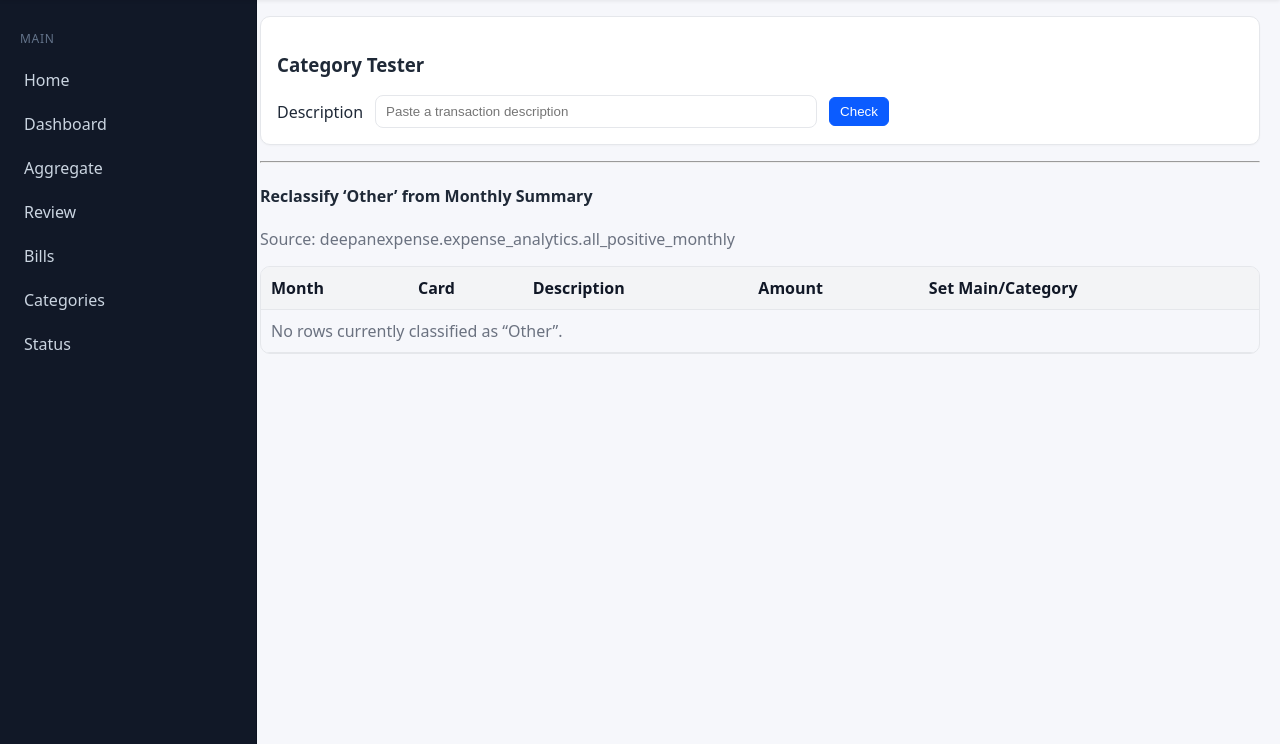
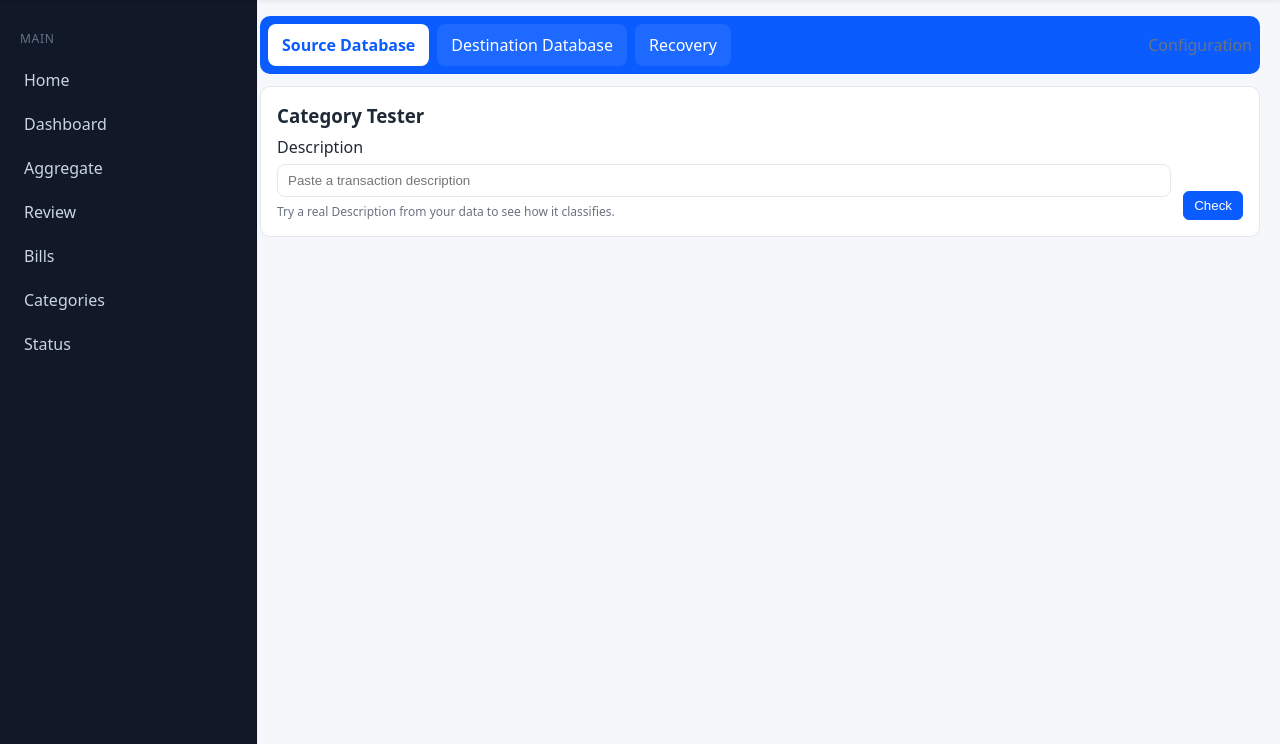
Before and after one commit to pdeepanraj/expensetracker, a Flask app: template templates/categories.html in a window 1280 px wide. Shown: the part 56-800 px from the top of the page. Run offline with Flask 3, Linux system fonts and the light colour scheme; the template is opened without the code that fills it, so the values that code supplies are empty.

Commit message:
Update categories.html

```diff
--- a/templates/categories.html
+++ b/templates/categories.html
@@ -1,32 +1,103 @@
 {% extends "base.html" %}
 {% block title %}Categories{% endblock %}
 
+{% block head %}
+<style>
+  /* Top tab bar */
+  .tabs {
+    display: flex; gap: 8px; padding: 8px; background: #0b5cff; border-radius: 10px;
+    color: #fff; align-items: center;
+  }
+  .tab {
+    display: inline-flex; align-items: center; gap: 8px;
+    padding: 10px 14px; border-radius: 8px; cursor: pointer; user-select: none;
+    background: rgba(255,255,255,.08);
+  }
+  .tab.active { background: #fff; color: #0b5cff; font-weight: 600; }
+  .tabs-spacer { flex: 1; }
+
+  /* Section cards inside the page */
+  .section { background: var(--panel); border: 1px solid var(--border); border-radius: 10px; padding: 16px; margin-top: 12px; }
+  .section h3 { margin: 0 0 8px 0; }
+  .row { display: grid; gap: 12px; }
+  .grid-2 { grid-template-columns: 1fr 1fr; }
+  .grid-3 { grid-template-columns: repeat(3, 1fr); }
+  .muted { color: var(--muted); }
+
+  /* Compact form controls */
+  .form-row { display: flex; flex-wrap: wrap; align-items: flex-end; gap: 12px; }
+  .form-field { display:flex; flex-direction: column; gap:6px; min-width: 220px; }
+  .form-field input[type="text"], .form-field select, .form-field textarea {
+    padding: 8px 10px; border-radius: 8px; border: 1px solid var(--border); background: #fff;
+  }
+  .hint { font-size: 12px; color: var(--muted); }
+
+  /* Sticky table */
+  .table-wrap { margin-top: 10px; border: 1px solid var(--border); border-radius: 10px; overflow: hidden; }
+  .table-scroll { max-height: 58vh; overflow: auto; }
+  table { width: 100%; border-collapse: collapse; }
+  thead th { position: sticky; top: 0; background: #f3f4f6; border-bottom: 1px solid var(--border); padding: 10px; text-align: left; z-index: 1; }
+  tbody td { padding: 10px; border-bottom: 1px solid var(--border); }
+  tbody tr:hover { background: #fafafa; }
+
+  /* Pills for results */
+  .pill { display:inline-block; padding: 2px 8px; border-radius: 999px; font-size: 12px; border: 1px solid var(--border); }
+  .pill.ok { background: #ecfdf5; color: #065f46; border-color: #a7f3d0; }
+  .pill.warn { background: #fff7ed; color: #9a3412; border-color: #fed7aa; }
+
+  @media (max-width: 980px) {
+    .grid-2, .grid-3 { grid-template-columns: 1fr; }
+    .form-field { min-width: 180px; }
+  }
+</style>
+{% endblock %}
+
 {% block content %}
-<div class="card">
+
+<!-- Tab bar -->
+<div class="tabs">
+  <div class="tab active" data-tab="tester">Source Database</div>
+  <div class="tab" data-tab="add">Destination Database</div>
+  <div class="tab" data-tab="reclass">Recovery</div>
+  <div class="tabs-spacer"></div>
+  <div class="muted">Configuration</div>
+</div>
+
+<!-- Tester section -->
+<div class="section" id="tab-tester">
   <h3>Category Tester</h3>
-
   {% if message %}
     <p class="muted" style="color: {{ 'green' if message_type=='ok' else 'crimson' }};">{{ message }}</p>
   {% endif %}
-
-  <form method="get" action="{{ url_for('categories_get') }}" class="inline" style="gap:12px;">
+  <form method="get" action="{{ url_for('categories_get') }}" class="form-row" style="margin-top:8px;">
+    <div class="form-field" style="flex:1; min-width:360px;">
       <label for="desc">Description</label>
-    <input id="desc" name="desc" type="text" value="{{ description }}" style="min-width:420px;" placeholder="Paste a transaction description">
+      <input id="desc" name="desc" type="text" value="{{ description }}" placeholder="Paste a transaction description">
+      <div class="hint">Try a real Description from your data to see how it classifies.</div>
+    </div>
+    <div>
       <button class="btn secondary" type="submit">Check</button>
+    </div>
   </form>
 
   {% if description %}
-    <p class="muted">Result: MainCategory = <b>{{ result_main }}</b>, Category = <b>{{ result_cat }}</b></p>
+    <div style="margin-top:10px;">
+      <span class="muted">Result:</span>
+      <span class="pill {{ 'ok' if result_cat!='Other' else 'warn' }}">Main = {{ result_main or '—' }}</span>
+      <span class="pill {{ 'ok' if result_cat!='Other' else 'warn' }}">Category = {{ result_cat or '—' }}</span>
+    </div>
   {% endif %}
+</div>
 
-  {% if result_cat == 'Other' or result_cat == '' %}
-  <hr>
-  <h4>Add New Category</h4>
-  <p class="muted">Adds keywords to BigQuery table: {{ project if project else 'deepanexpense' }}.{{ dataset if dataset else 'expense_analytics' }}.category_config, then reclassifies matching “Other” rows.</p>
-  <form method="post" action="{{ url_for('categories_add_post') }}" class="inline" style="gap:12px; align-items:flex-end;">
+<!-- Add Category section -->
+<div class="section" id="tab-add" style="display:none;">
+  <h3>Add New Category</h3>
+  <p class="muted">Adds keywords to BigQuery: {{ project if project else 'deepanexpense' }}.{{ dataset if dataset else 'expense_analytics' }}.category_config and reclassifies matching “Other” rows.</p>
+
+  <form method="post" action="{{ url_for('categories_add_post') }}" class="form-row" style="margin-top:8px;">
     <input type="hidden" name="desc" value="{{ description }}">
-    <div>
-      <label for="main">Main</label><br>
+    <div class="form-field">
+      <label for="main">Main</label>
       <select id="main" name="main">
         {% for m in mains %}
           <option value="{{ m }}" {% if m == result_main %}selected{% endif %}>{{ m }}</option>
@@ -34,32 +105,36 @@
         <option value="Misc">Misc</option>
       </select>
     </div>
-    <div>
-      <label for="category">Category</label><br>
+    <div class="form-field">
+      <label for="category">Category</label>
       <input id="category" name="category" type="text" placeholder="e.g., Local Cafe">
     </div>
-    <div style="min-width:420px;">
-      <label for="keywords">Keywords (comma separated)</label><br>
-      <input id="keywords" name="keywords" type="text" placeholder="e.g., cafe, local cafe, lcafe">
+    <div class="form-field" style="flex:1; min-width:360px;">
+      <label for="keywords">Keywords (comma separated)</label>
+      <input id="keywords" name="keywords" type="text" placeholder="e.g., cafe, local cafe, lcafe, kohl's">
+      <div class="hint">You can include punctuation. We’ll handle regex escaping safely.</div>
     </div>
-    <button class="btn" type="submit">Add & Reclassify</button>
+    <div>
+      <button class="btn secondary" type="submit">Add & Reclassify</button>
+    </div>
   </form>
-  {% endif %}
 </div>
 
-<hr>
-<h4>Reclassify ‘Other’ from Monthly Summary</h4>
+<!-- Reclassify Other section -->
+<div class="section" id="tab-reclass" style="display:none;">
+  <h3>Reclassify “Other”</h3>
   <p class="muted">Source: {{ project if project else 'deepanexpense' }}.{{ dataset if dataset else 'expense_analytics' }}.all_positive_monthly</p>
 
+  <div class="table-wrap">
     <div class="table-scroll">
       <table>
         <thead>
           <tr>
-        <th>Month</th>
-        <th>Card</th>
+            <th style="width:120px;">Month</th>
+            <th style="width:160px;">Card</th>
             <th>Description</th>
-        <th>Amount</th>
-        <th>Set Main/Category</th>
+            <th style="width:120px;">Amount</th>
+            <th style="width:360px;">Set Main/Category</th>
           </tr>
         </thead>
         <tbody>
@@ -70,22 +145,20 @@
             <td>{{ r.Description }}</td>
             <td>{{ r.Amount|currency }}</td>
             <td>
-          <form method="post" action="{{ url_for('categories_reclassify_monthly') }}" class="inline reclass-form" style="gap:8px;">
+              <form method="post" action="{{ url_for('categories_reclassify_monthly') }}" class="inline reclass-form" style="gap:8px; flex-wrap:nowrap;">
                 <input type="hidden" name="month" value="{{ r.Month }}">
                 <input type="hidden" name="card" value="{{ r.CardName }}">
                 <input type="hidden" name="desc" value="{{ r.Description }}">
 
-            <!-- Main dropdown -->
-            <select name="main" class="main-select">
+                <select name="main" class="main-select" style="min-width:160px;">
                   {% for m in mains %}
                     <option value="{{ m }}">{{ m }}</option>
                   {% endfor %}
                 </select>
 
-            <!-- Category dropdown; populated based on Main -->
-            <select name="category" class="category-select"></select>
+                <select name="category" class="category-select" style="min-width:180px;"></select>
 
-            <button class="btn secondary" type="submit">Update</button>
+                <button class="btn" type="submit">Update</button>
               </form>
             </td>
           </tr>
@@ -98,39 +171,51 @@
         </tbody>
       </table>
     </div>
+  </div>
+</div>
+
 {% endblock %}
 
 {% block scripts %}
 <script>
 (function(){
-  // categories_by_main is provided by app.py: { "MainA": ["Cat1","Cat2"], ... }
+  // Tab switching
+  const tabs = document.querySelectorAll('.tab');
+  const panels = {
+    tester: document.getElementById('tab-tester'),
+    add: document.getElementById('tab-add'),
+    reclass: document.getElementById('tab-reclass'),
+  };
+  function activate(name){
+    tabs.forEach(t => t.classList.toggle('active', t.dataset.tab === name));
+    Object.entries(panels).forEach(([k, el]) => el.style.display = (k === name ? '' : 'none'));
+  }
+  tabs.forEach(t => t.addEventListener('click', () => activate(t.dataset.tab)));
+  // Choose initial tab based on context
+  {% if description and (result_cat == 'Other' or result_cat == '') %}
+    activate('add');
+  {% else %}
+    activate('tester');
+  {% endif %}
+
+  // Categories by Main (provided by app.py)
   const byMain = {{ (categories_by_main or {})|tojson }};
 
   function populateCategorySelect(mainSel, catSel) {
     const main = mainSel.value;
     const cats = byMain[main] || [];
-    // Remember current selection if possible
     const current = catSel.value;
-    // Clear
     catSel.innerHTML = "";
-    // Fill
     cats.forEach(c => {
       const opt = document.createElement("option");
-      opt.value = c;
-      opt.textContent = c;
+      opt.value = c; opt.textContent = c;
       catSel.appendChild(opt);
     });
-    // Restore selection or pick first
-    if (current && cats.includes(current)) {
-      catSel.value = current;
-    } else if (cats.length > 0) {
-      catSel.value = cats[0];
-    }
-    // Disable if no categories
+    if (current && cats.includes(current)) catSel.value = current;
+    else if (cats.length) catSel.value = cats[0];
     catSel.disabled = cats.length === 0;
   }
 
-  // Initialize all reclass forms
   document.querySelectorAll("form.reclass-form").forEach(form => {
     const mainSel = form.querySelector(".main-select");
     const catSel  = form.querySelector(".category-select");
```
Lines whose indentation alone changed are shown as unchanged.
